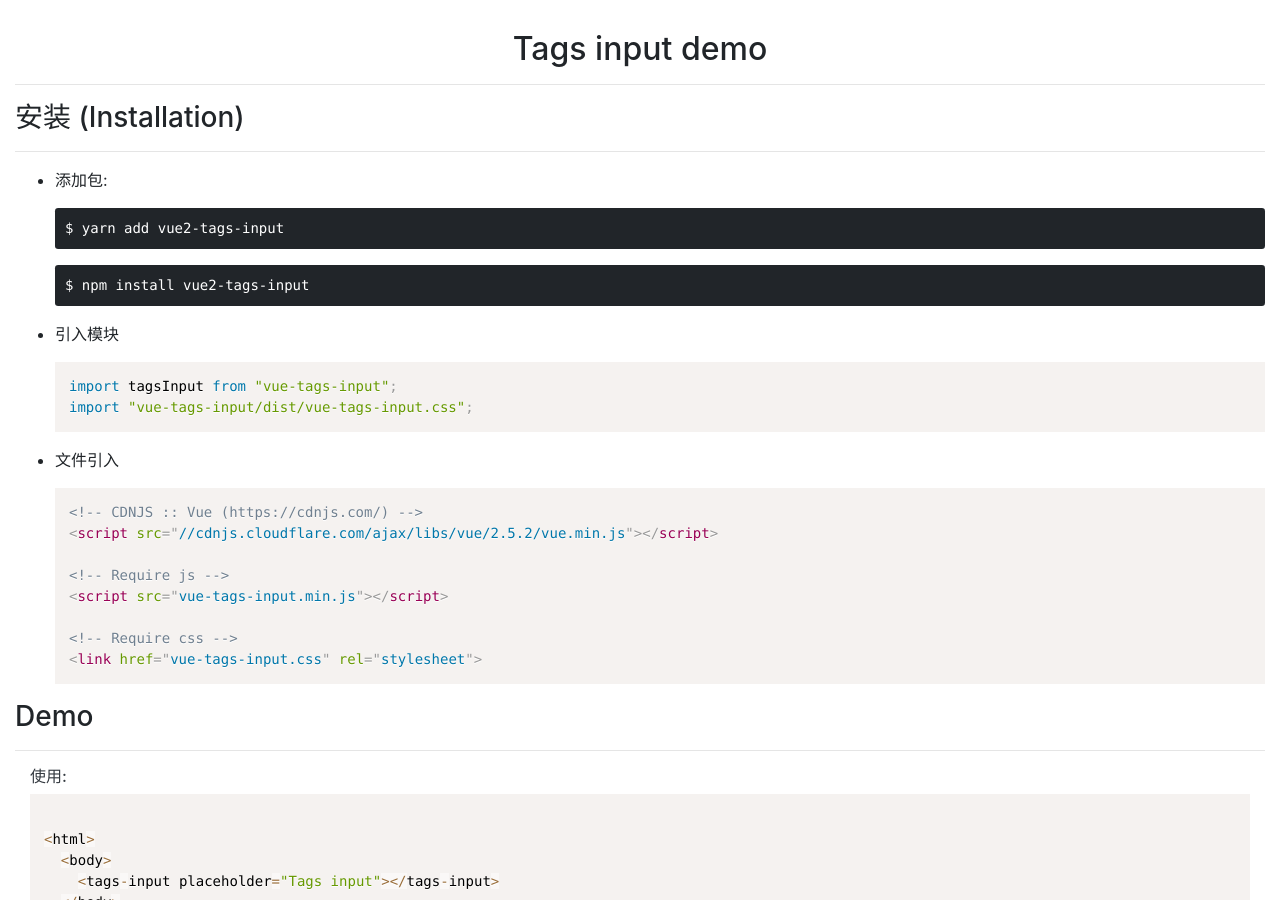
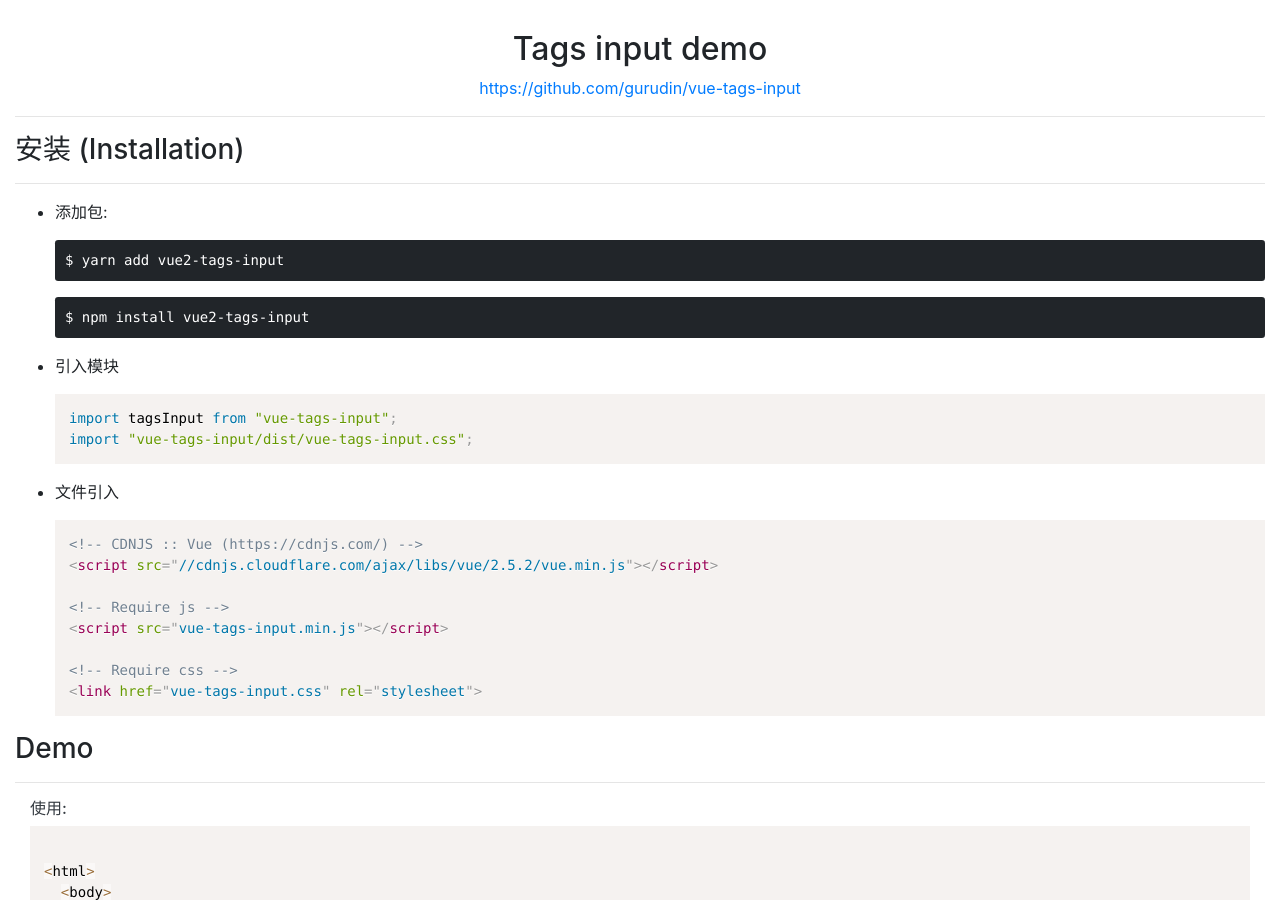
Before and after one commit to gurudin/gurudin.github.io, a Jekyll site: the page vue-tags-input/index.html, which Jekyll copies as it is, in a window 1280 px wide and 900 px high. Built offline with Jekyll 4.4.1, drawn with Linux system fonts in a browser that asks for light colours; some of the changed lines change nothing that is shown.

Commit message:
fixed vue tags input

```diff
--- a/vue-tags-input/index.html
+++ b/vue-tags-input/index.html
@@ -23,6 +23,7 @@
   <body>
     <div class="container-fluid" id="main" style="margin-bottom: 100px;">
       <h2 style="margin-top: 30px; text-align: center;">Tags input demo</h2>
+      <p style="text-align: center;"><a href="https://github.com/gurudin/vue-tags-input" target="_blank">https://github.com/gurudin/vue-tags-input</a></p>
       <hr>
 
       <h3>安装 (Installation)</h3>
@@ -123,7 +124,7 @@
               bootstrap="4"
               label-style="light"
               :data-value="sample.dataValue"
-              :callback="sampleCall"
+              :on-change="sampleChange"
               ref="sampleTags"></tags-input>
             <small class="form-text text-muted">{{sample.dataValue}}</small>
           </div>
@@ -153,10 +154,9 @@
         };
       },
       methods: {
-        sampleCall(tag, inx) {
+        sampleChange(tags) {
           this.sample.dataValue = this.$refs.sampleTags.getTag();
           this.$refs.tags.setTag(this.sample.dataValue);
-          return true;
         }
       },
       created() {
```
Also changed, not shown: public/js/vue-tags-input/vue-tags-input.min.js.
